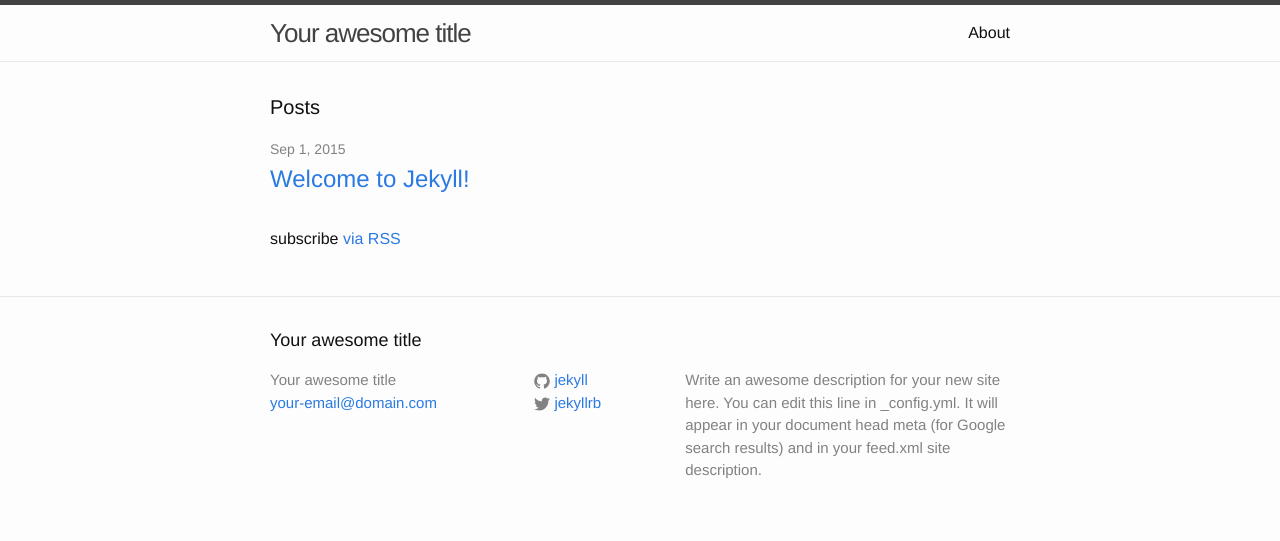
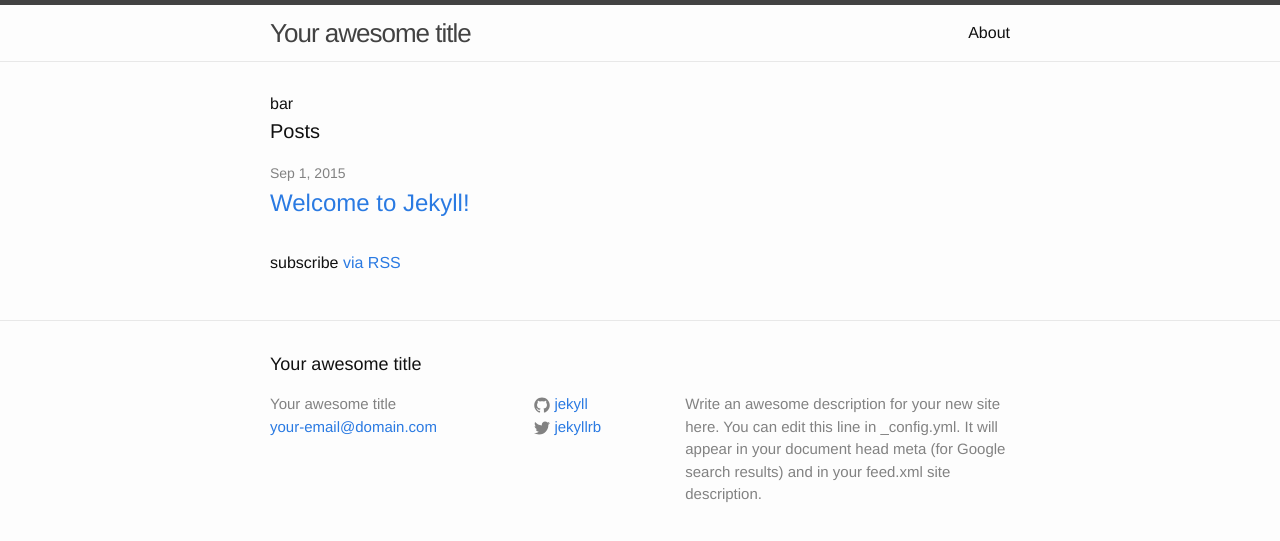
Before and after one commit to agordon/jek1, a Jekyll site: the page built from index.html, in a window 1280 px wide. Shown: the top 541 px of the page. Built offline with Jekyll 4.4.1, drawn with Linux system fonts in a browser that asks for light colours.

Commit message:
update 3

```diff
--- a/index.html
+++ b/index.html
@@ -1,6 +1,7 @@
 ---
 layout: default
 ---
+bar
 
 <div class="home">
 
```
